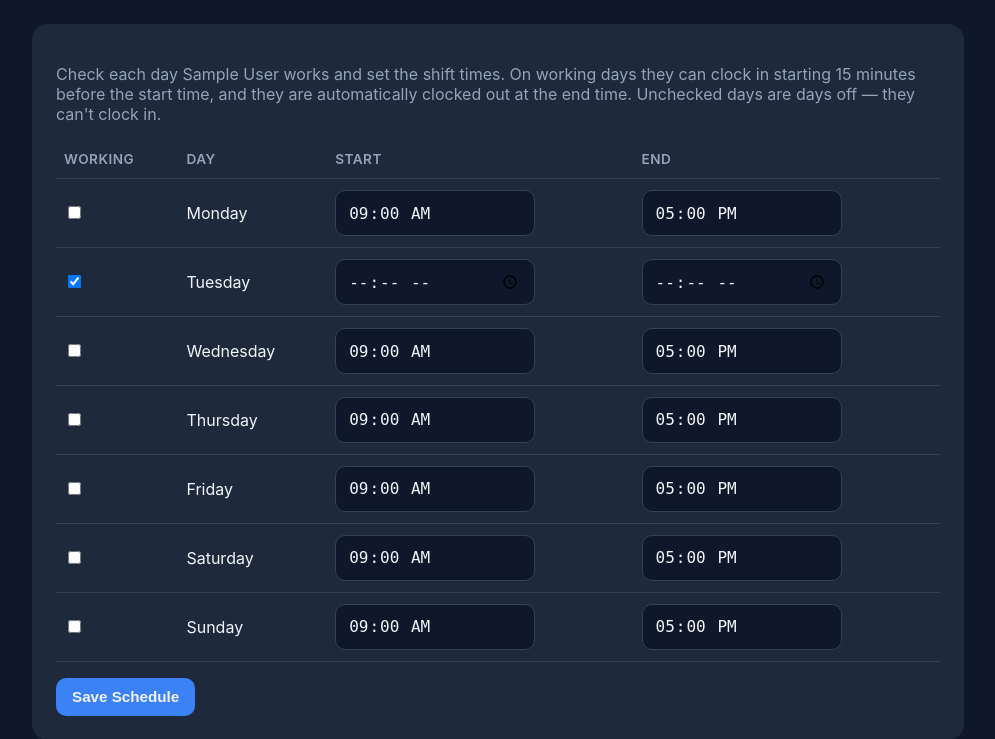
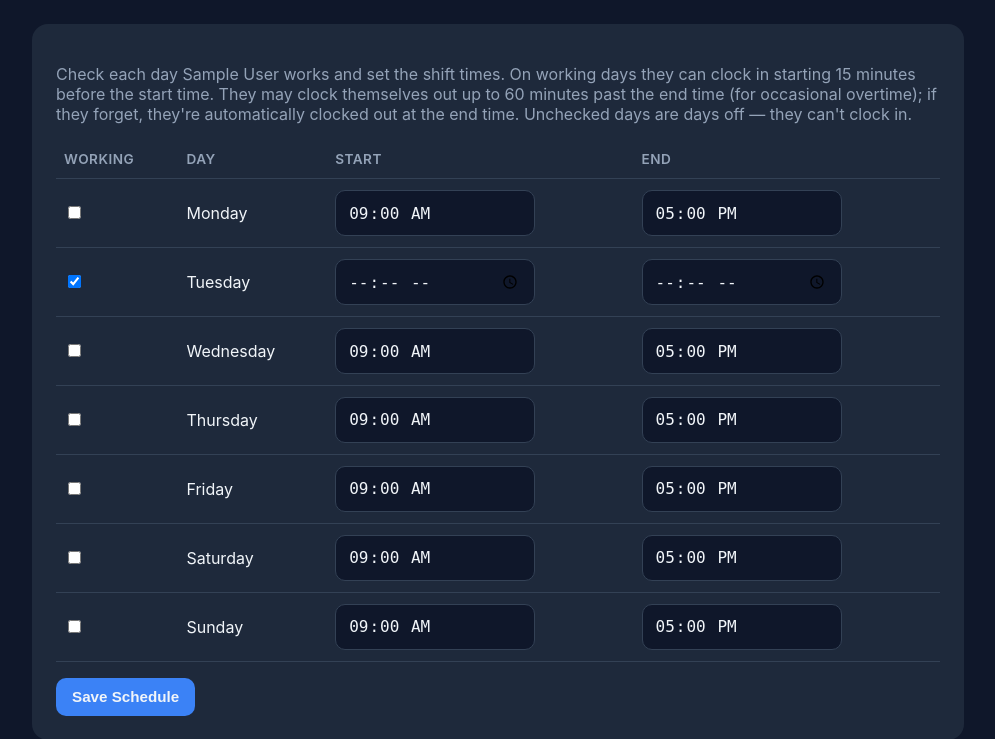
Before and after one commit to ayi102/TimeKeeper, a Flask app: page /admin/employee/1/schedule in a window 1280 px wide. Shown: the part 75-814 px from the top of the page, without its empty margins (142-1137 px from the left). Run offline with Flask 3, Linux system fonts and the light colour scheme; the visitor is signed in with stand-in values (Sample User, id 1); tables that the repository leaves empty hold one stand-in row (values such as "Sample post"); parts of the project's set-up code (start-up, migrations or seed data) failed here and were passed over.

Commit message:
Add self-serve overtime allowance
Workers may clock themselves out up to TIMEKEEPER_OVERTIME_MIN (default 60)
past their scheduled end, recording the actual time; a forgotten clock-out
is still auto-capped at the scheduled end. Weekly email now also reports
running Paid/Owed totals.

Co-Authored-By: Claude Opus 4.8 (1M context) <noreply@anthropic.com>

```diff
--- a/app.py
+++ b/app.py
@@ -29,6 +29,11 @@ ADMIN_PIN = os.environ.get("TIMEKEEPER_PIN", "1234")
 # earlier than this is blocked; clocking in within the window records the
 # scheduled start time (so no one is paid before their shift).
 EARLY_GRACE_MIN = int(os.environ.get("TIMEKEEPER_EARLY_GRACE_MIN", "15"))
+
+# How many minutes past the scheduled end a worker may still clock OUT themselves
+# (capturing a little overtime). If they never clock out, the auto clock-out caps
+# them at the scheduled end. Larger amounts are adjusted on the Entries page.
+OVERTIME_GRACE_MIN = int(os.environ.get("TIMEKEEPER_OVERTIME_MIN", "60"))
 
 DAYS = ["Monday", "Tuesday", "Wednesday", "Thursday", "Friday", "Saturday", "Sunday"]
 
@@ -221,14 +226,16 @@ def clock():
     now = datetime.now()
 
     if open_entry:
-        # ----- CLOCK OUT (cap at scheduled end so they can't run late) -----
+        # ----- CLOCK OUT (allow up to OVERTIME_GRACE past the scheduled end) -----
         cin = datetime.fromisoformat(open_entry["clock_in"])
         sched = schedule_for(conn, emp_id, cin.date())
         out_dt = now
         if sched:
-            end_dt = combine(cin.date(), sched["end_time"])
-            if now > end_dt:
-                out_dt = end_dt
+            limit = combine(cin.date(), sched["end_time"]) + timedelta(
+                minutes=OVERTIME_GRACE_MIN
+            )
+            if now > limit:
+                out_dt = limit
         if out_dt < cin:
             out_dt = cin
         conn.execute(
@@ -282,7 +289,9 @@ def auto_clockout_once():
         if not sched:
             continue
         end_dt = combine(cin.date(), sched["end_time"])
-        if now >= end_dt:
+        # Only close it once the overtime window has fully passed, and cap a
+        # forgotten clock-out at the scheduled end (no unearned overtime).
+        if now >= end_dt + timedelta(minutes=OVERTIME_GRACE_MIN):
             out = end_dt if end_dt > cin else cin
             conn.execute(
                 "UPDATE time_entries SET clock_out=? WHERE id=?",
@@ -452,7 +461,10 @@ def employee_schedule(emp_id):
         }
         for i in range(7)
     ]
-    return render_template("schedule.html", emp=emp, days=days, grace=EARLY_GRACE_MIN)
+    return render_template(
+        "schedule.html", emp=emp, days=days,
+        grace=EARLY_GRACE_MIN, overtime=OVERTIME_GRACE_MIN,
+    )
 
 
 @app.post("/admin/employee/<int:emp_id>/schedule")
--- a/templates/schedule.html
+++ b/templates/schedule.html
@@ -21,9 +21,10 @@
     <section class="card">
       <p class="muted">
         Check each day {{ emp.name }} works and set the shift times. On working days they
-        can clock in starting {{ grace }} minutes before the start time, and they are
-        automatically clocked out at the end time. Unchecked days are days off — they
-        can't clock in.
+        can clock in starting {{ grace }} minutes before the start time. They may clock
+        themselves out up to {{ overtime }} minutes past the end time (for occasional
+        overtime); if they forget, they're automatically clocked out at the end time.
+        Unchecked days are days off — they can't clock in.
       </p>
       <form method="post">
         <table class="data sched">
```
Also changed, not shown: README.md.
